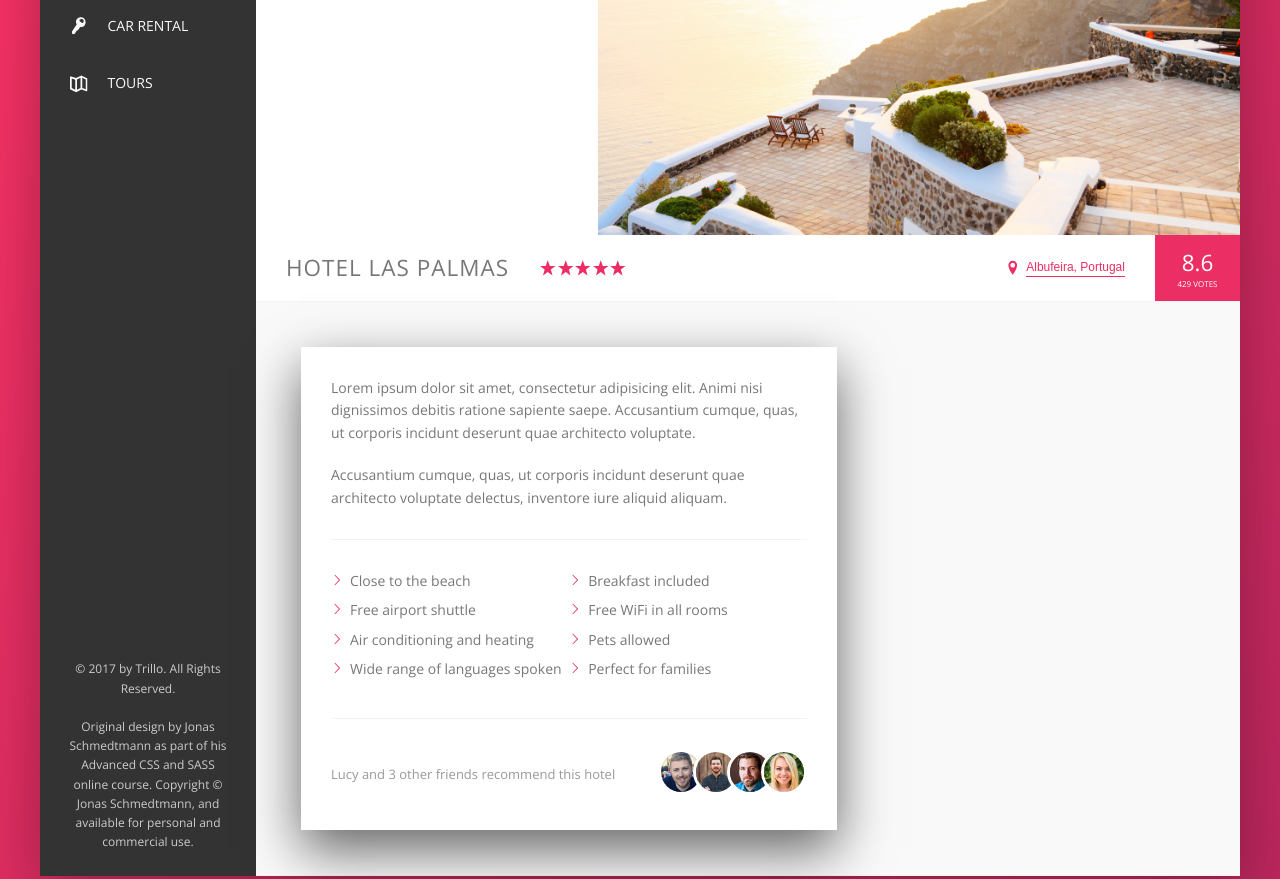
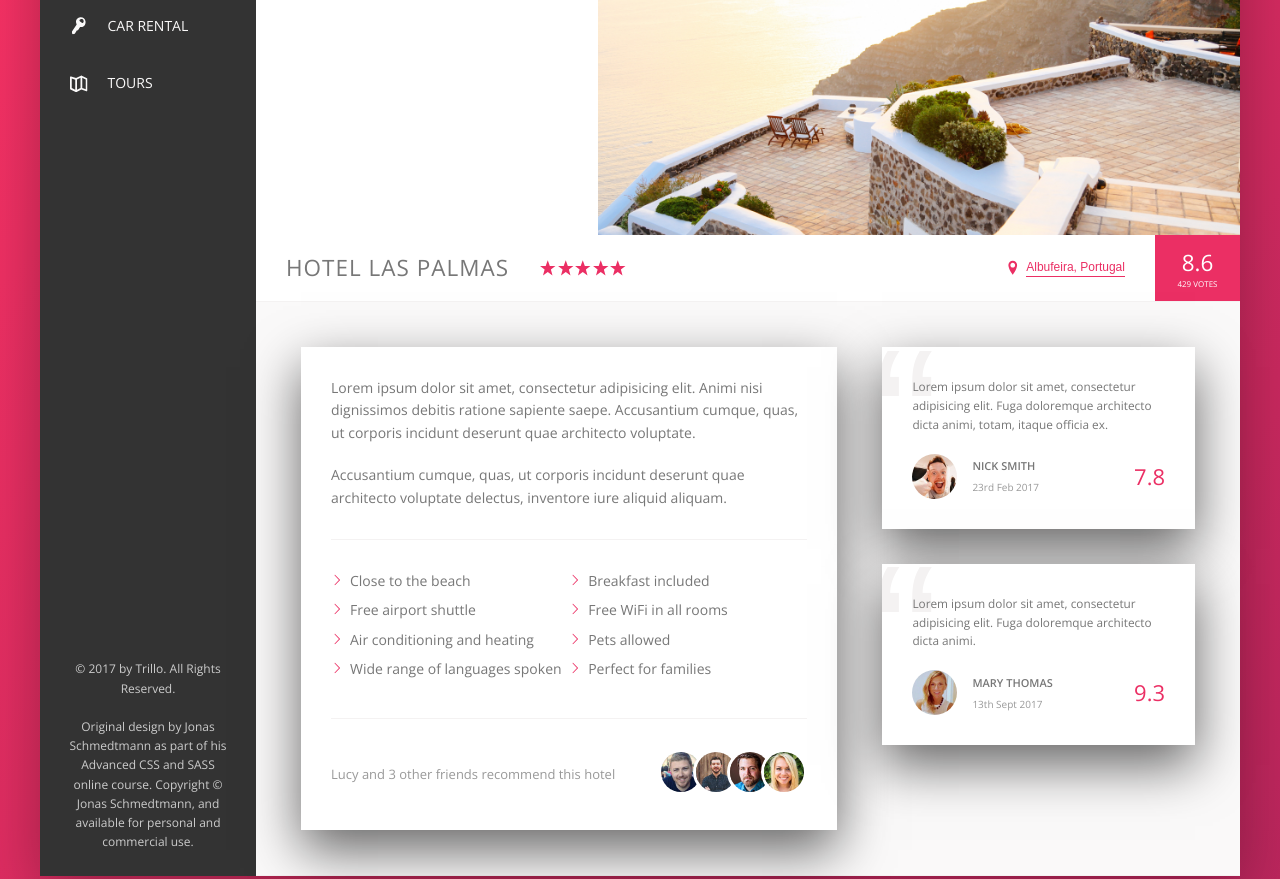
Before and after one commit to sleeplesseditor/Trillo, a website: page index.html in a window 1280 px wide. Shown: the part 300-1179 px from the top of the page. Drawn offline with nearby package versions, Linux system fonts and the light colour scheme.

Commit message:
User reviews added

```diff
--- a/index.html
+++ b/index.html
@@ -175,6 +175,43 @@
                         </div>
                         <div class="user-reviews">
 
+                            <figure class="review">
+                                <blockquote class="review__text">
+                                    Lorem ipsum dolor sit amet, consectetur adipisicing elit. Fuga doloremque architecto
+                                    dicta animi, totam, itaque officia ex.
+                                </blockquote>
+                                <figcaption class="review__user">
+                                    <img src="img/user-1.jpg" alt="User 1" class="review__photo">
+                                    <div class="review__user-box">
+                                        <p class="review__user-name">
+                                            Nick Smith
+                                        </p>
+                                        <p class="review__user-date">
+                                            23rd Feb 2017
+                                        </p>
+                                    </div>
+                                    <div class="review__rating">7.8</div>
+                                </figcaption>
+                            </figure>
+
+                            <figure class="review">
+                                <blockquote class="review__text">
+                                    Lorem ipsum dolor sit amet, consectetur adipisicing elit. Fuga doloremque architecto dicta animi.
+                                </blockquote>
+                                <figcaption class="review__user">
+                                    <img src="img/user-2.jpg" alt="User 2" class="review__photo">
+                                    <div class="review__user-box">
+                                        <p class="review__user-name">
+                                            Mary Thomas
+                                        </p>
+                                        <p class="review__user-date">
+                                            13th Sept 2017
+                                        </p>
+                                    </div>
+                                    <div class="review__rating">9.3</div>
+                                </figcaption>
+                            </figure>
+
                         </div>
                     </div>
 
--- a/sass/_components.scss
+++ b/sass/_components.scss
@@ -372,3 +372,67 @@
         }
     }
 }
+
+// Reviews
+
+.review {
+    background-color: #fff;
+    box-shadow: var(--shadow-light);
+    padding: 3rem;
+    margin-bottom: 3.5rem;
+    position: relative;
+    overflow: hidden;
+    font-size: 1.18rem;
+
+    &__text {
+        margin-bottom: 2rem;
+        z-index: 10;
+        position: relative;
+    }
+
+    &__user {
+        display: flex;
+        align-items: center;
+    }
+
+    &__photo {
+        height: 4.5rem;
+        width: 4.5rem;
+        border-radius: 50%;
+        margin-right: 1.5rem;
+    }
+
+    &__user-box{
+        margin-right: auto;
+    }
+
+    &__user-name{
+        font-size: 1.1rem;
+        font-weight: 600;
+        text-transform: uppercase;
+        margin-bottom: .4rem;
+    }
+
+    &__user-date {
+        font-size: 1rem;
+        color: var(--color-grey-dark-3);
+    }
+
+    &__rating {
+        color: var(--color-primary);
+        font-size: 2.2rem;
+        font-weight: 300;
+    }
+
+    &::before {
+        content: "\201C";
+        position: absolute;
+        top: -2.75rem;
+        left: -1rem;
+        line-height: 1;
+        font-size: 20rem;
+        color: var(--color-grey-light-2);
+        font-family: sans-serif;
+        z-index: 1;
+    }
+}
```
Also changed, not shown: css/style.css.
